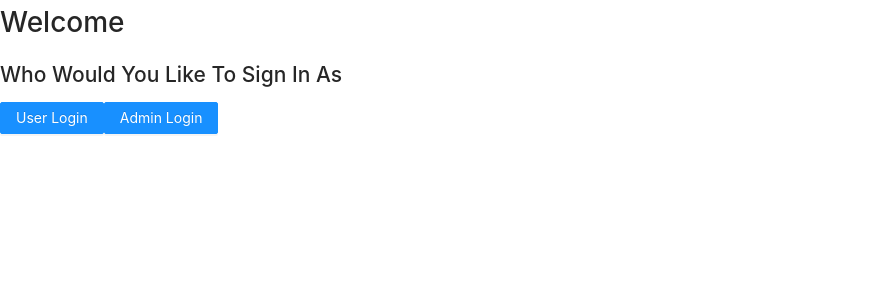
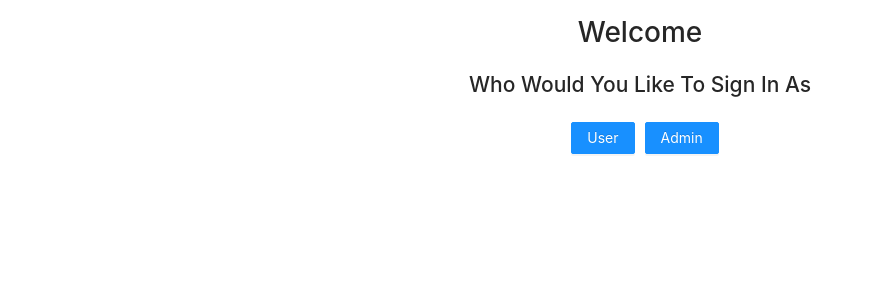
Before and after one commit to kimutai-codes/cheo, a React (Create React App) app: page / in a window 1280 px wide. Shown: the top 300 px of the page, without its empty margins (0-873 px from the left). Built offline with nearby package versions, Linux system fonts and the light colour scheme.

Commit message:
working now

```diff
--- a/src/App.css
+++ b/src/App.css
@@ -41,3 +41,18 @@ ul {
 	margin-left: auto;
 	align-items: flex-start;
 }
+
+.homediv {
+	width: 40%;
+	margin: 0 auto;
+	padding: 10px;
+	text-align: center;
+}
+
+.userBtn {
+	margin: 10px;
+}
+
+.admnBtn {
+	/* background-color: palevioletred; */
+}
--- a/src/components/TempDrawer.js
+++ b/src/components/TempDrawer.js
@@ -62,8 +62,7 @@ function TempDrawer() {
 					</Drawer>
 
 					<div>
-						{' '}
-						{admin ? <div>Admin</div> : <div>Not Admin</div>}{' '}
+						{/* {admin ? <div>Admin</div> : <div>Not Admin</div>}{' '} */}
 					</div>
 				</div>
 			) : (
@@ -86,27 +85,22 @@ function TempDrawer() {
 								<Link to={`/today`}>Record Today</Link>
 							</Menu.Item>
 
-							<Menu.Item key={3}>
-								<Link to={`/addfeed`}>Add Feeds</Link>
-							</Menu.Item>
-
 							<Menu.Item key={2}>
 								<Link to={`/daychart`}>Day Chart</Link>
 							</Menu.Item>
 
-							<Menu.Item key={5}>
+							<Menu.Item key={3}>
 								<Link to={`/feeds`}>Feeds</Link>
 							</Menu.Item>
 
-							<Menu.Item key={6}>
+							<Menu.Item key={4}>
 								<Link to={`/feeders`}>Feeders</Link>
 							</Menu.Item>
 						</Menu>
 					</Drawer>
 
 					<div>
-						{' '}
-						{admin ? <div>Admin</div> : <div>Not Admin</div>}{' '}
+						{/* {admin ? <div>Admin</div> : <div>Not Admin</div>}{' '} */}
 					</div>
 				</div>
 			)}
--- a/src/pages/Admin.js
+++ b/src/pages/Admin.js
@@ -33,7 +33,7 @@ const AdminLogin = () => {
 				) : (
 					<div>
 						<PageHeader className='Adminloginheader' />
-						<h1>Hello, Please Log In</h1>
+						<h1>Admin Login</h1>
 						<Form onFinish={onFinish}>
 							<Form.Item name='first_name'>
 								<Input
--- a/src/pages/Home.js
+++ b/src/pages/Home.js
@@ -13,14 +13,14 @@ const Home = () => {
 	};
 	console.log(wantreg);
 	return (
-		<div>
+		<div className='homediv'>
 			<h1>Welcome</h1>
 			<h2>Who Would You Like To Sign In As</h2>
-			<Button type='primary' className='homeBtn' onClick={reg}>
-				User Login
+			<Button type='primary' className='userBtn' onClick={reg}>
+				User
 			</Button>
-			<Button type='primary' className='homeBtn' onClick={admn}>
-				Admin Login
+			<Button type='primary' className='admnBtn' onClick={admn}>
+				Admin
 			</Button>
 			{wantreg ? <Redirect to='/login' /> : null}
 			{wantadmin ? <Redirect to='/admin' /> : null}
```
